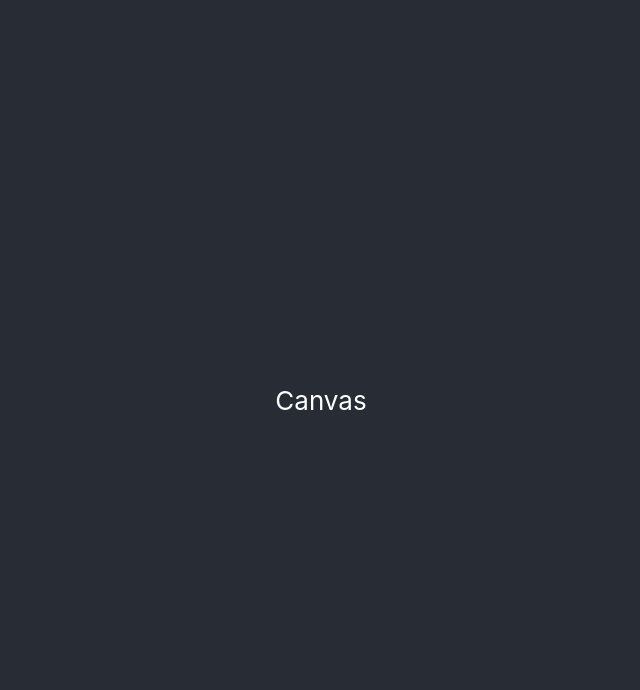
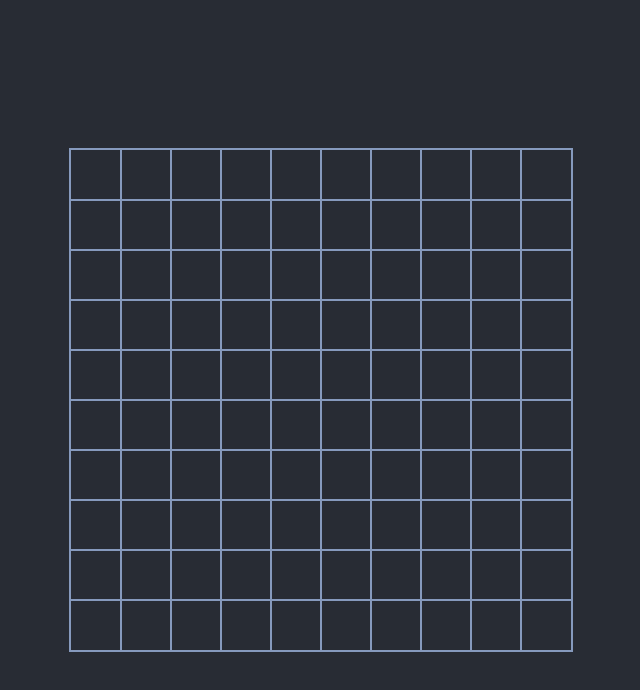
Before and after one commit to kowo0403hk/snake-game-linked-list-ts, a React (Create React App) app: page / in a window 1280 px wide. Shown: the top 690 px of the page, without its empty margins (319-959 px from the left). Built offline with nearby package versions, Linux system fonts and the light colour scheme.

Commit message:
added a 10x10 2D array and mapped it as the canvas for the game

```diff
--- a/src/components/Canvas.tsx
+++ b/src/components/Canvas.tsx
@@ -1,10 +1,43 @@
-import { FC } from "react";
+import { FC, useState } from "react";
 import styled from "styled-components";
 
-const CanvasContainer = styled.div``;
+const CanvasContainer = styled.div`
+  outline: 2px solid rgb(134, 154, 189);
+`;
+
+const Row = styled.div`
+  height: 50px;
+`;
+
+const Cell = styled.div`
+  width: 50px;
+  height: 50px;
+  outline: 1px solid rgb(134, 154, 189);
+  display: inline-block;
+`;
+
+const CANVAS_SIZE = 10;
 
 const Canvas: FC = () => {
-  return <CanvasContainer>Canvas</CanvasContainer>;
+  // creating a a 10x10 2D array
+  const matrix = new Array(CANVAS_SIZE)
+    .fill(0)
+    .map((row) => new Array(CANVAS_SIZE).fill(0));
+
+  const [canvas, setCanvas] = useState(matrix);
+
+  // create the rows and cells for the canvas
+  const mappedCanvas = canvas.map((row, rowIndex) => {
+    return (
+      <Row key={rowIndex}>
+        {row.map((cell, cellIndex) => {
+          return <Cell key={cellIndex}></Cell>;
+        })}
+      </Row>
+    );
+  });
+
+  return <CanvasContainer>{mappedCanvas}</CanvasContainer>;
 };
 
 export default Canvas;
```
